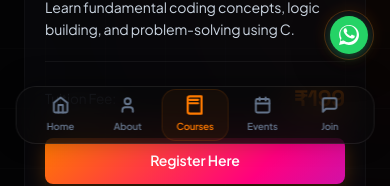
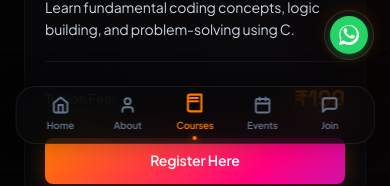
Before and after one commit to nextzentechnos-lang/nextzentechnoswebsite, a React (Vite) app: page /courses in a window 390 px wide. Shown: the part 688-874 px from the top of the page. Built offline with nearby package versions, Linux system fonts and the light colour scheme.

Commit message:
style(navbar): support safe-area coordinates and implement glowing dot indicators

```diff
--- a/src/components/Navbar.css
+++ b/src/components/Navbar.css
@@ -113,11 +113,11 @@
     display: none !important;
   }
 
-  /* Show Mobile Top Header showing Logo centered */
+  /* Show Mobile Top Header showing Logo centered + Safe Area top */
   .navbar-mobile-header {
     display: flex !important;
     position: fixed;
-    top: 12px;
+    top: calc(12px + env(safe-area-inset-top, 0px));
     left: 50%;
     transform: translateX(-50%);
     width: 92%;
@@ -140,11 +140,11 @@
     font-size: 1.15rem;
   }
 
-  /* Show iOS Style Floating Bottom Tab Bar */
+  /* Show iOS Style Floating Bottom Tab Bar + Safe Area bottom */
   .navbar-mobile-bottom-tabs {
     display: flex !important;
     position: fixed;
-    bottom: 16px;
+    bottom: calc(16px + env(safe-area-inset-bottom, 0px));
     left: 50%;
     transform: translateX(-50%);
     width: 92%;
@@ -160,6 +160,7 @@
   }
 
   .mobile-tab-item {
+    position: relative;
     display: flex;
     flex-direction: column;
     align-items: center;
@@ -170,18 +171,18 @@
     font-weight: 600;
     font-family: var(--font-body);
     transition: all 0.25s cubic-bezier(0.16, 1, 0.3, 1);
-    gap: 4px;
-    padding: 6px 0;
+    gap: 3px;
+    padding: 8px 0;
     border-radius: 14px;
     flex: 1;
     min-width: 0;
-    border: 1px solid transparent;
   }
 
   .mobile-tab-svg {
     width: 20px;
     height: 20px;
     stroke: var(--text-muted);
+    fill: none;
     transition: transform 0.25s cubic-bezier(0.16, 1, 0.3, 1), stroke 0.25s ease;
   }
 
@@ -190,14 +191,29 @@
     color: var(--accent-orange);
   }
 
-  .mobile-tab-item.active {
-    background: rgba(255, 122, 0, 0.06);
-    border-color: rgba(255, 122, 0, 0.12);
+  .mobile-tab-item.active .mobile-tab-svg {
+    stroke: var(--accent-orange);
+    transform: translateY(-2px) scale(1.12);
   }
 
-  .mobile-tab-item.active .mobile-tab-svg {
-    stroke: var(--accent-orange);
-    transform: scale(1.15);
+  /* Glowing dot under active tab */
+  .mobile-tab-item::after {
+    content: '';
+    position: absolute;
+    bottom: 2px;
+    width: 4px;
+    height: 4px;
+    border-radius: 50%;
+    background-color: var(--accent-orange);
+    box-shadow: 0 0 8px var(--accent-orange);
+    opacity: 0;
+    transform: scale(0);
+    transition: all 0.25s cubic-bezier(0.16, 1, 0.3, 1);
+  }
+
+  .mobile-tab-item.active::after {
+    opacity: 1;
+    transform: scale(1);
   }
 }
 
@@ -213,6 +229,6 @@
 
   .navbar-mobile-bottom-tabs {
     height: 58px;
-    bottom: 12px;
+    bottom: calc(12px + env(safe-area-inset-bottom, 0px));
   }
 }
```
